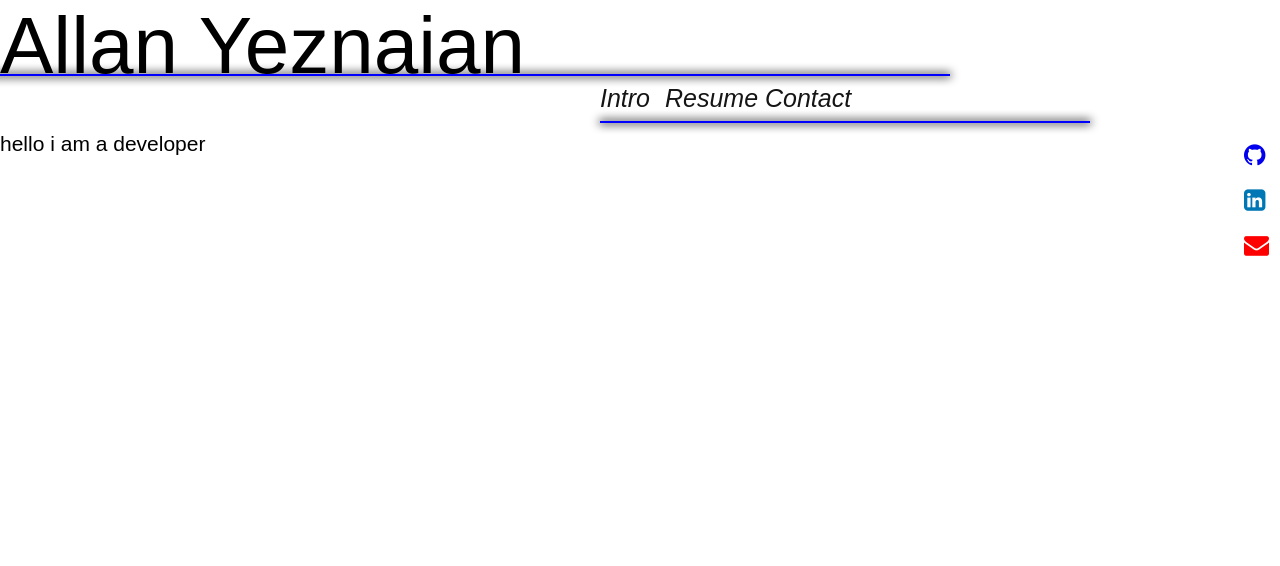
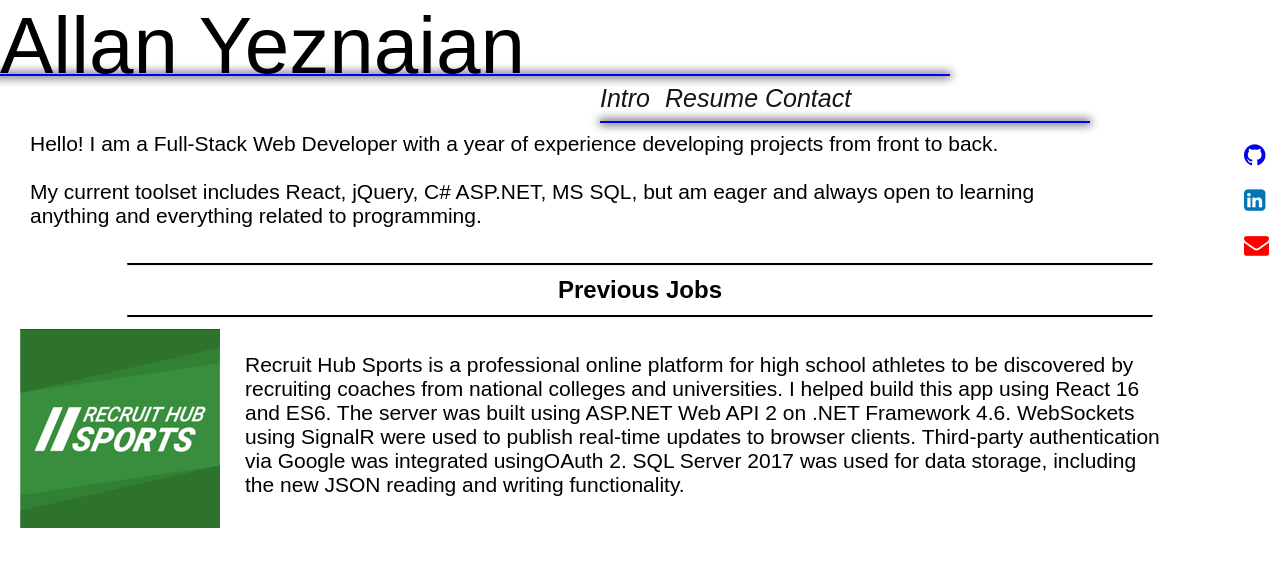
Before and after one commit to anAnun/RandomReact, a React (Create React App) app: page /home in a window 1280 px wide. Shown: the top 566 px of the page. Built offline with nearby package versions, Linux system fonts and the light colour scheme.

Commit message:
background color issues still

```diff
--- a/src/App.css
+++ b/src/App.css
@@ -17,8 +17,8 @@
 .App-intro {
   font-size: large;
 }
-.body {
-  background: black;
+body {
+
   font-family: 'Varela', sans-serif;
 }
 
--- a/src/Home.js
+++ b/src/Home.js
@@ -1,6 +1,8 @@
 import React from "react";
 import "./HomeHeader.css";
 import SocialMediaIcons from "./SocialMediaIcons";
+import Pdf from "./images/AllanYeznaian.pdf";
+import RecruitHub from "./images/recruithub.png";
 
 class Home extends React.Component {
   state = {
@@ -35,7 +37,7 @@ class Home extends React.Component {
                 >
                   <span>Intro</span>
                 </button>
-                <a href="./images/AllanYeznaian.pdf" target="_blank">
+                <a href={Pdf} target="_blank">
                   <button className="Home-nav-buttons-after">
                     <span>Resume</span>
                   </button>
@@ -51,7 +53,33 @@ class Home extends React.Component {
               </div>
             </div>
             <SocialMediaIcons />
-            <div className="description">hello i am a developer</div>
+            <div className="description">
+              Hello! I am a Full-Stack Web Developer with a year of experience
+              developing projects from front to back.
+            </div>
+            <br />
+            <div className="description">
+              My current toolset includes React, jQuery, C# ASP.NET, MS SQL, but
+              am eager and always open to learning anything and everything
+              related to programming.
+            </div>
+            <br />
+            <hr className="line-after-description" />
+            <div className="middle-text">Previous Jobs</div>
+            <hr className="line-after-description" />
+            <img className="Recruit-Hub-image" src={RecruitHub} />
+            <div className="text-margin">
+              Recruit Hub Sports is a professional online platform for high
+              school athletes to be discovered by recruiting coaches from
+              national colleges and universities. I helped build this app using
+              React 16 and ES6. The server was built using ASP.NET Web API 2 on
+              .NET Framework 4.6. WebSockets using SignalR were used to publish
+              real-time updates to browser clients. Third-party authentication
+              via Google was integrated usingOAuth 2. SQL Server 2017 was used
+              for data storage, including the new JSON reading and writing
+              functionality.
+            </div>
+            <br />
           </div>
         </div>
       </React.Fragment>
--- a/src/HomeHeader.css
+++ b/src/HomeHeader.css
@@ -1,7 +1,12 @@
+.description {
+    width: 80%;
+    margin-left: 30px;
+}
 
 .fade-in {
     background-color: white !important;
-    height: 100vh;
+
+    min-height: 100vh;
     min-width: 100vw;
     font-size: 21px;
 
@@ -41,6 +46,7 @@
     display: grid;
     grid-template-columns: 1fr 1fr 1fr;
     grid-template-rows: 50px 50px;
+    background-color: white !important;
 }
 
 .Home-header{
@@ -55,7 +61,7 @@
     margin-left: 0px;
 }
 
- .Home-nav-buttons{
+.Home-nav-buttons{
     background-image:
         linear-gradient(
             to bottom,
@@ -159,6 +165,25 @@
     position: relative;
 }
 
+.line-after-description{
+    width: 80%;
+    border-top: 2px solid black;
+}
+
+.middle-text {
+    text-align: center;
+    font-size: 24px;
+    font-weight: 600;
+}
+
+.Recruit-Hub-image {
+    margin-left: 20px;
+}
+
+.text-margin {
+    margin: -180px 120px 0px 245px;
+}
+
 @media (max-width: 1000px) {
     .line {
         border: 0;
@@ -223,6 +248,19 @@
 
     .Home-nav-buttons:hover span {
         background: transparent;
+    }
+  }
+
+  @media (max-width: 750px) {
+    .Recruit-Hub-image {
+        display: block;
+        margin-left: auto;
+        margin-right: auto;
+        width: 300px;
+    }
+
+    .text-margin {
+        margin: 15px;
     }
   }
 
```
Also changed, not shown: src/images/recruithub.png (added).
